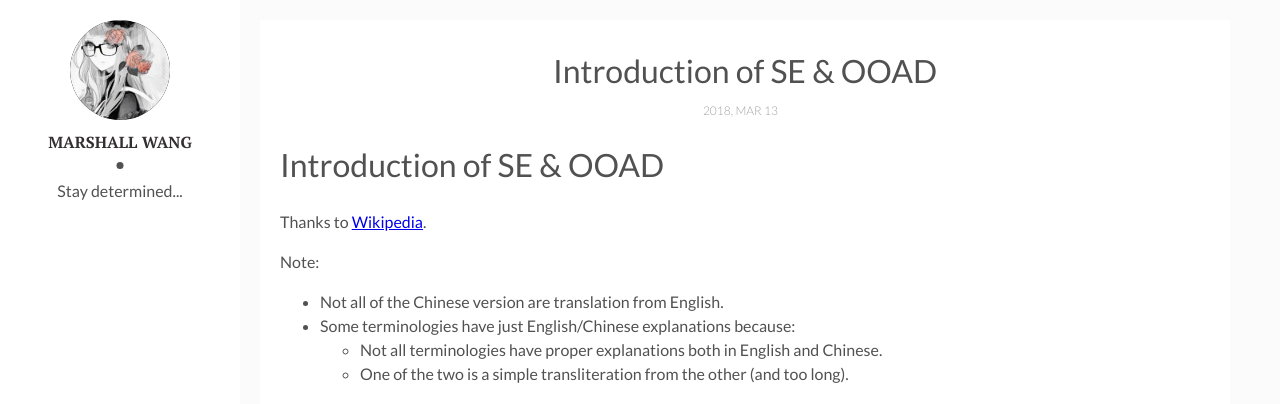
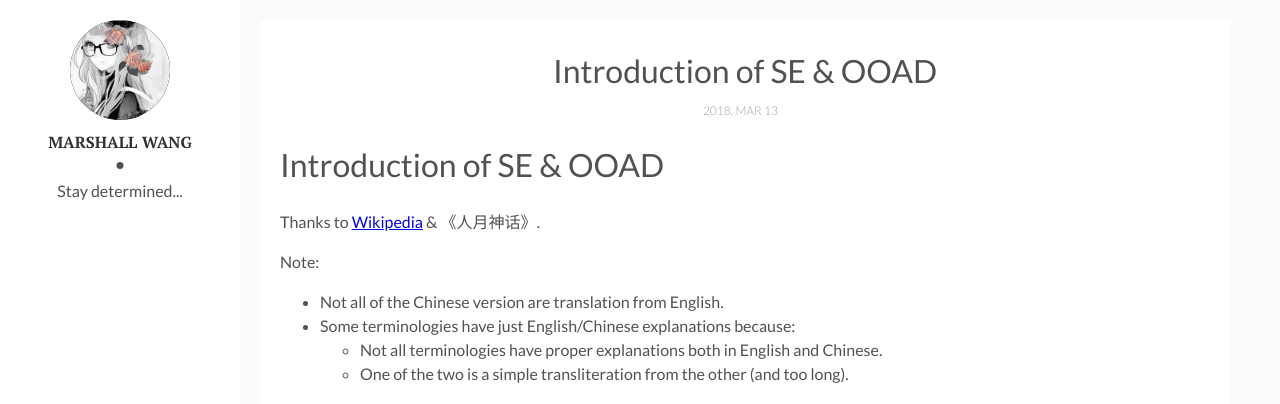
Before and after one commit to MarshallW906/MarshallW906.github.io, a Jekyll site: the page built from _posts/2018-03-13-Lesson-1-Introduction-of-SE&OOAD.markdown, in a window 1280 px wide and 900 px high. Shown: the top 404 px of the window. Built offline with Jekyll 4.4.1, drawn with Linux system fonts in a browser that asks for light colours; comment, search, counter and statistics services are not loaded.

Commit message:
thanks to 2 refs

```diff
--- a/_posts/2018-03-13-Lesson-1-Introduction-of-SE&OOAD.markdown
+++ b/_posts/2018-03-13-Lesson-1-Introduction-of-SE&OOAD.markdown
@@ -6,7 +6,7 @@ tags: [Software Engineering, Terminology]
 ---
 # Introduction of SE & OOAD
 
-Thanks to [Wikipedia](https://en.wikipedia.org).
+Thanks to [Wikipedia](https://en.wikipedia.org) & 《人月神话》.
 
 Note:
 
```
